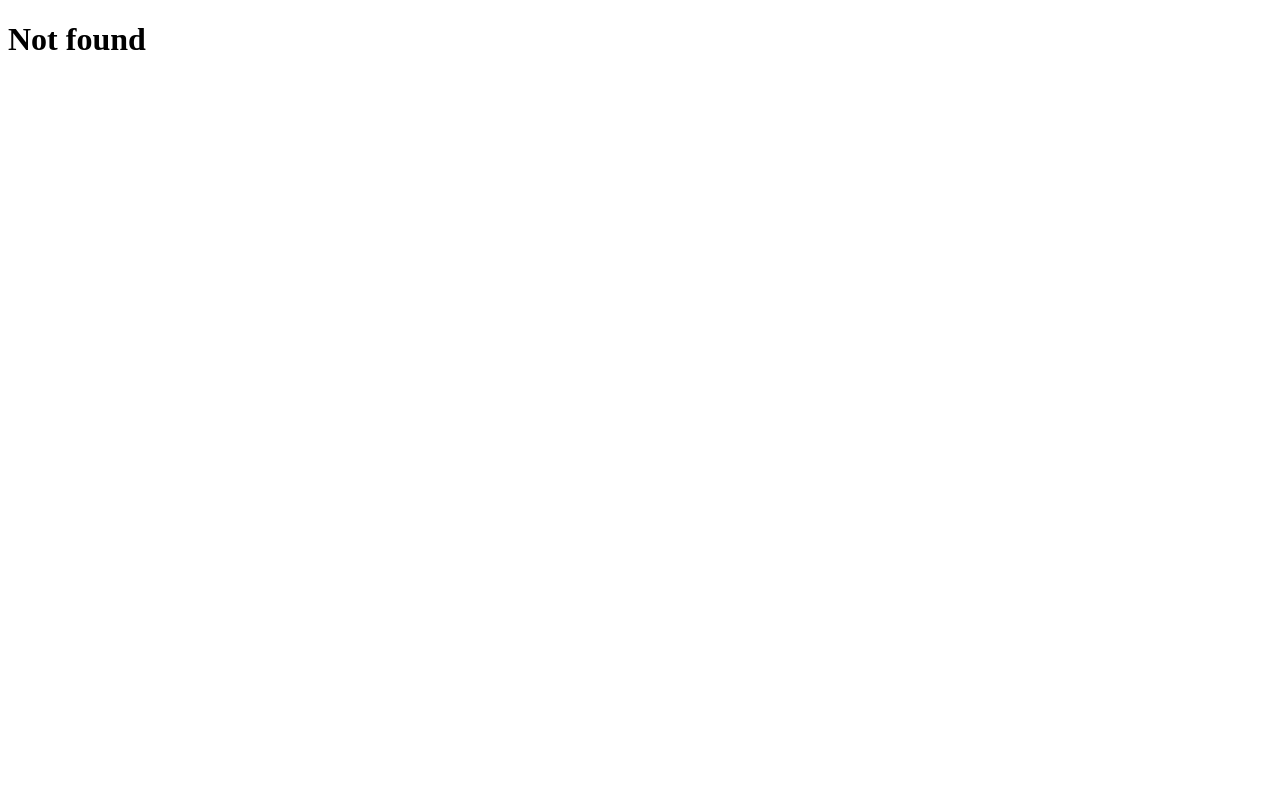
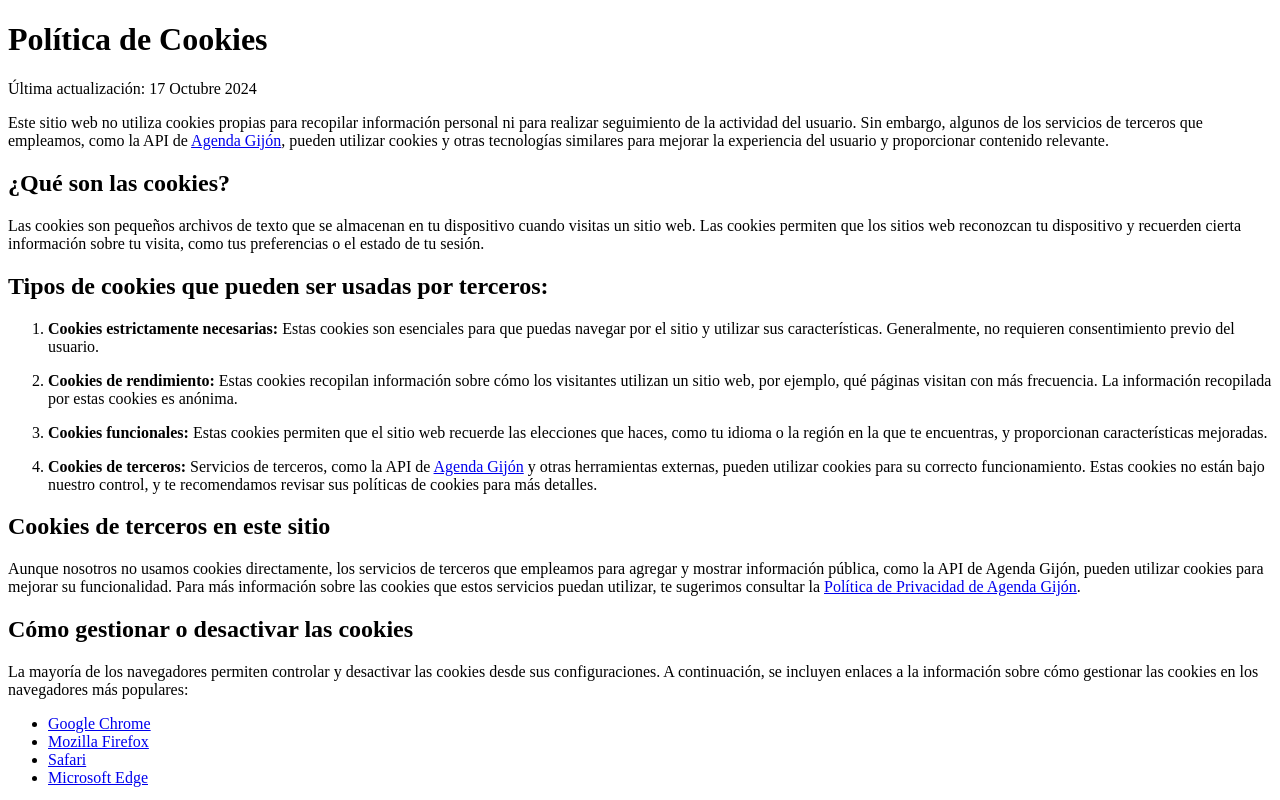
Before and after one commit to DistributedPixels/pulpin-client, a Vue app: page /cookie-policy in a window 1280 px wide. Shown: the top 800 px of the page. Built offline with nearby package versions, Linux system fonts and the light colour scheme.

Commit message:
Adding spanish Cookie Policy (#9)

```diff
--- a/src/router/index.ts
+++ b/src/router/index.ts
@@ -2,12 +2,14 @@ import { createWebHistory, createRouter } from 'vue-router';
 
 import HomeView from '@/views/home-view.vue';
 import PrivacyPolicyView from '@/views/privacy-policy-view.vue';
+import CookiePolicyView from '@/views/cookie-policy-view.vue';
 import NotFoundView from '@/views/not-found-view.vue';
 import { ROUTE_NAMES } from '@/router/route-names.const';
 
 const routes = [
   { path: '/', name: ROUTE_NAMES.HOME, component: HomeView },
   { path: '/privacy-policy', name: ROUTE_NAMES.PRIVACY_POLICY, component: PrivacyPolicyView },
+  { path: '/cookie-policy', name: ROUTE_NAMES.COOKIE_POLICY, component: CookiePolicyView },
   { path: '/:pathMatch(.*)*', name: ROUTE_NAMES.NOT_FOUND, component: NotFoundView }
 ];
 
--- a/src/router/route-names.const.ts
+++ b/src/router/route-names.const.ts
@@ -1,5 +1,6 @@
 export const ROUTE_NAMES = {
   HOME: 'home',
   PRIVACY_POLICY: 'privacy-policy',
+  COOKIE_POLICY: 'cookie-policy',
   NOT_FOUND: 'not-found'
 };
--- /dev/null
+++ b/src/views/cookie-policy-view.vue
@@ -0,0 +1,73 @@
+<template>
+  <h1>Política de Cookies</h1>
+  <p>Última actualización: 17 Octubre 2024</p>
+  <p>
+    Este sitio web no utiliza cookies propias para recopilar información personal ni para realizar
+    seguimiento de la actividad del usuario. Sin embargo, algunos de los servicios de terceros que empleamos,
+    como la API de <a href= "https://www.gijon.es/es/eventos">Agenda Gijón</a>, pueden utilizar cookies y otras tecnologías similares para mejorar la
+    experiencia del usuario y proporcionar contenido relevante.
+  </p>
+  <h2>¿Qué son las cookies?</h2>
+  <p>
+    Las cookies son pequeños archivos de texto que se almacenan en tu dispositivo cuando visitas un sitio web.
+    Las cookies permiten que los sitios web reconozcan tu dispositivo y recuerden cierta información sobre tu
+    visita, como tus preferencias o el estado de tu sesión.
+  </p>
+  <h2>Tipos de cookies que pueden ser usadas por terceros:</h2>
+  <ol>
+    <li>
+      <p>
+        <strong>Cookies estrictamente necesarias:</strong> Estas cookies son esenciales para que puedas navegar
+        por el sitio y utilizar sus características. Generalmente, no requieren consentimiento previo del usuario.
+      </p>
+    </li>
+    <li>
+      <p>
+        <strong>Cookies de rendimiento:</strong> Estas cookies recopilan información sobre cómo los visitantes
+        utilizan un sitio web, por ejemplo, qué páginas visitan con más frecuencia. La información recopilada
+        por estas cookies es anónima.
+      </p>
+    </li>
+    <li>
+      <p>
+        <strong>Cookies funcionales:</strong> Estas cookies permiten que el sitio web recuerde las elecciones
+        que haces, como tu idioma o la región en la que te encuentras, y proporcionan características mejoradas.
+      </p>
+    </li>
+    <li>
+      <p>
+        <strong>Cookies de terceros:</strong> Servicios de terceros, como la API de <a href= "https://www.gijon.es/es/eventos">Agenda Gijón</a> y otras
+        herramientas externas, pueden utilizar cookies para su correcto funcionamiento. Estas cookies no
+        están bajo nuestro control, y te recomendamos revisar sus políticas de cookies para más detalles.
+      </p>
+    </li>
+  </ol>
+  <h2>Cookies de terceros en este sitio</h2>
+  <p>
+    Aunque nosotros no usamos cookies directamente, los servicios de terceros que empleamos para agregar y
+    mostrar información pública, como la API de Agenda Gijón, pueden utilizar cookies para mejorar su
+    funcionalidad. Para más información sobre las cookies que estos servicios puedan utilizar, te sugerimos
+    consultar la <a href= "https://www.gijon.es/es/privacidad">Política de Privacidad de Agenda Gijón</a>.
+  </p>
+  <h2>Cómo gestionar o desactivar las cookies</h2>
+  <p>La mayoría de los navegadores permiten controlar y desactivar las cookies desde sus configuraciones.
+    A continuación, se incluyen enlaces a la información sobre cómo gestionar las cookies en los navegadores
+    más populares:</p>
+  <p>
+    <ul>
+      <li><a href= "https://support.google.com/accounts/answer/61416?hl=es&co=GENIE.Platform%3DDesktop">Google Chrome</a></li>
+      <li><a href= "https://support.mozilla.org/es/kb/habilitar-y-deshabilitar-cookies-sitios-web-rastrear-preferencias">Mozilla Firefox</a></li>
+      <li><a href= "https://support.apple.com/es-es/guide/safari/sfri11471/mac">Safari</a></li>
+      <li><a href= "https://support.microsoft.com/es-es/windows/administrar-cookies-en-microsoft-edge-ver-permitir-bloquear-eliminar-y-usar-168dab11-0753-043d-7c16-ede5947fc64d">Microsoft Edge</a></li>
+    </ul>
+    Ten en cuenta que desactivar las cookies puede afectar la funcionalidad de algunos servicios de terceros.
+  </p>
+  <h2>Cambios en nuestra Política de Cookies</h2>
+  <p>
+    Podemos actualizar esta Política de Cookies de vez en cuando. Cualquier cambio será publicado en esta página
+    y entrará en vigor una vez actualizado.
+  </p>
+  <h2>Contacto</h2>
+  <p>Si tienes alguna pregunta sobre el uso de cookies en nuestro sitio web, puedes contactarnos en:
+    <a href="mailto:distributed.pixels.project@gmail.com">distributed.pixels.project@gmail.com</a></p>
+</template>
```
